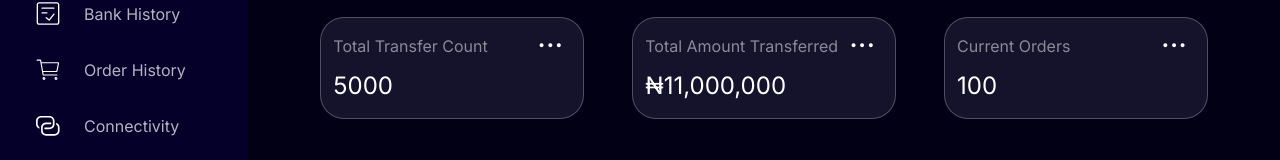
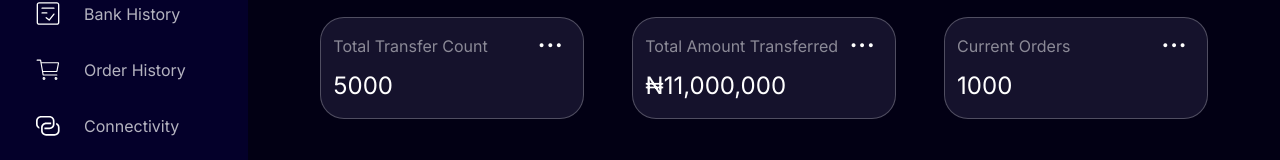
Before and after one commit to Sommieudekwe/Blinqpay, a Next.js app: page /dashboard in a window 1280 px wide. Shown: the part 203-363 px from the top of the page. Built offline with nearby package versions, Linux system fonts and the light colour scheme.

Commit message:
made changes

```diff
--- a/src/app/dashboard/page.tsx
+++ b/src/app/dashboard/page.tsx
@@ -54,7 +54,7 @@ export default function Dashboard() {
 
           <h3 className="opacity-50">Current Orders</h3>
 
-          <h4 className="mt-3 text-2xl">100</h4>
+          <h4 className="mt-3 text-2xl">1000</h4>
         </div>
       </div>
     </div>
```
